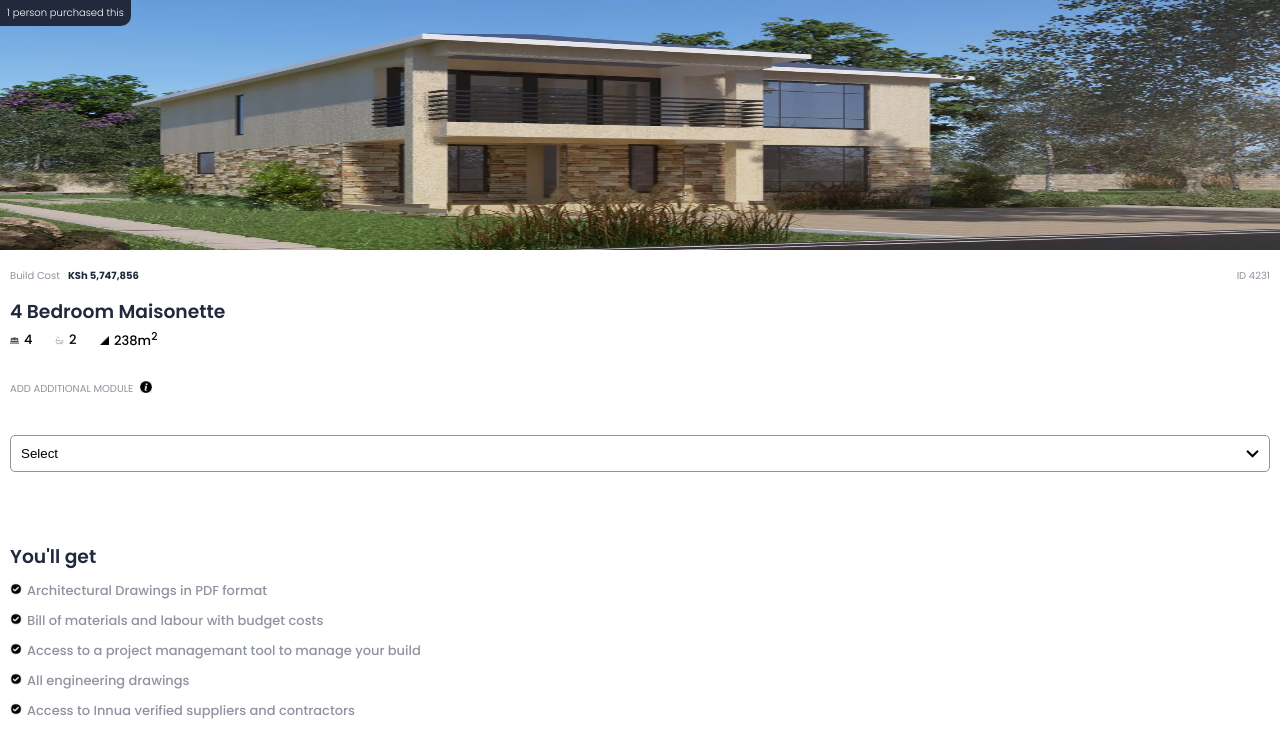
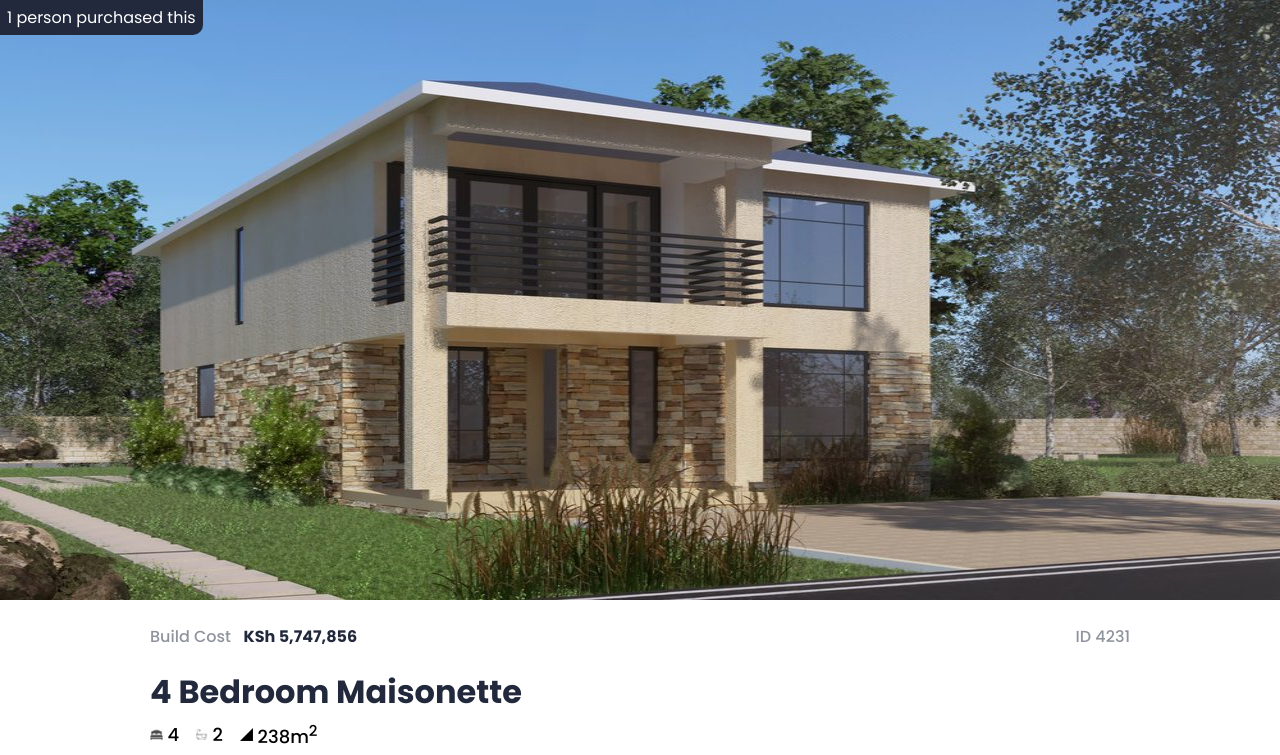
Before and after one commit to paulonteri/inuua-product-detail, a plain HTML site: page index.html in a window 1280 px wide. Shown: the top 755 px of the page. Drawn offline with Linux system fonts and the light colour scheme.

Commit message:
responsiveness

```diff
--- a/css/main.css
+++ b/css/main.css
@@ -202,3 +202,133 @@ ul {
 .select::-ms-expand {
   display: none;
 }
+
+@media only screen and (min-width: 600px) {
+  .product-details {
+    margin: 0 60px;
+  }
+
+  .product-image {
+    height: 350px;
+    width: 100%;
+  }
+
+  p,
+  li {
+    font-size: medium;
+    font-weight: 500;
+  }
+
+  .product-figure .purchased p {
+    margin: 0;
+    font-size: small;
+    font-weight: 300;
+  }
+
+  h3 {
+    color: var(--theme-color-dark);
+    font-weight: 700;
+  }
+
+  .light-font,
+  .light-font p {
+    font-weight: 400;
+    font-size: small;
+    color: var(--light-gray);
+  }
+
+  .select,
+  .call-to-action {
+    font-size: large;
+  }
+}
+
+@media only screen and (min-width: 768px) {
+  .product-details {
+    margin: 0 100px;
+  }
+
+  .product-image {
+    height: 400px;
+    width: 100%;
+  }
+
+  p,
+  li {
+    font-size: medium;
+    font-weight: 500;
+  }
+
+  .product-figure .purchased p {
+    margin: 0;
+    font-size: small;
+    font-weight: 400;
+  }
+
+  h3 {
+    color: var(--theme-color-dark);
+    font-weight: 700;
+    font-size: x-large;
+  }
+
+  .light-font,
+  .light-font p {
+    font-weight: 500;
+    font-size: small;
+    color: var(--light-gray);
+  }
+
+  .select,
+  .call-to-action {
+    padding: 15px;
+    font-size: larger;
+  }
+}
+
+@media only screen and (min-width: 992px) {
+  .product-details {
+    margin: 0 140px;
+  }
+
+  .product-image {
+    height: 470px;
+    width: 100%;
+  }
+
+  p,
+  li {
+    font-size: large;
+    font-weight: 500;
+  }
+
+  .product-figure .purchased p {
+    margin: 0;
+    font-size: medium;
+    font-weight: 400;
+  }
+
+  h3 {
+    color: var(--theme-color-dark);
+    font-weight: 700;
+    font-size: xx-large;
+  }
+
+  .light-font,
+  .light-font p {
+    font-weight: 500;
+    font-size: medium;
+    color: var(--light-gray);
+  }
+
+  .product-description h3 {
+    margin-bottom: 5px;
+    margin-top: 0.2em;
+  }
+}
+
+@media only screen and (min-width: 1200px) {
+  .product-image {
+    height: 600px;
+    width: 100%;
+  }
+}
```
